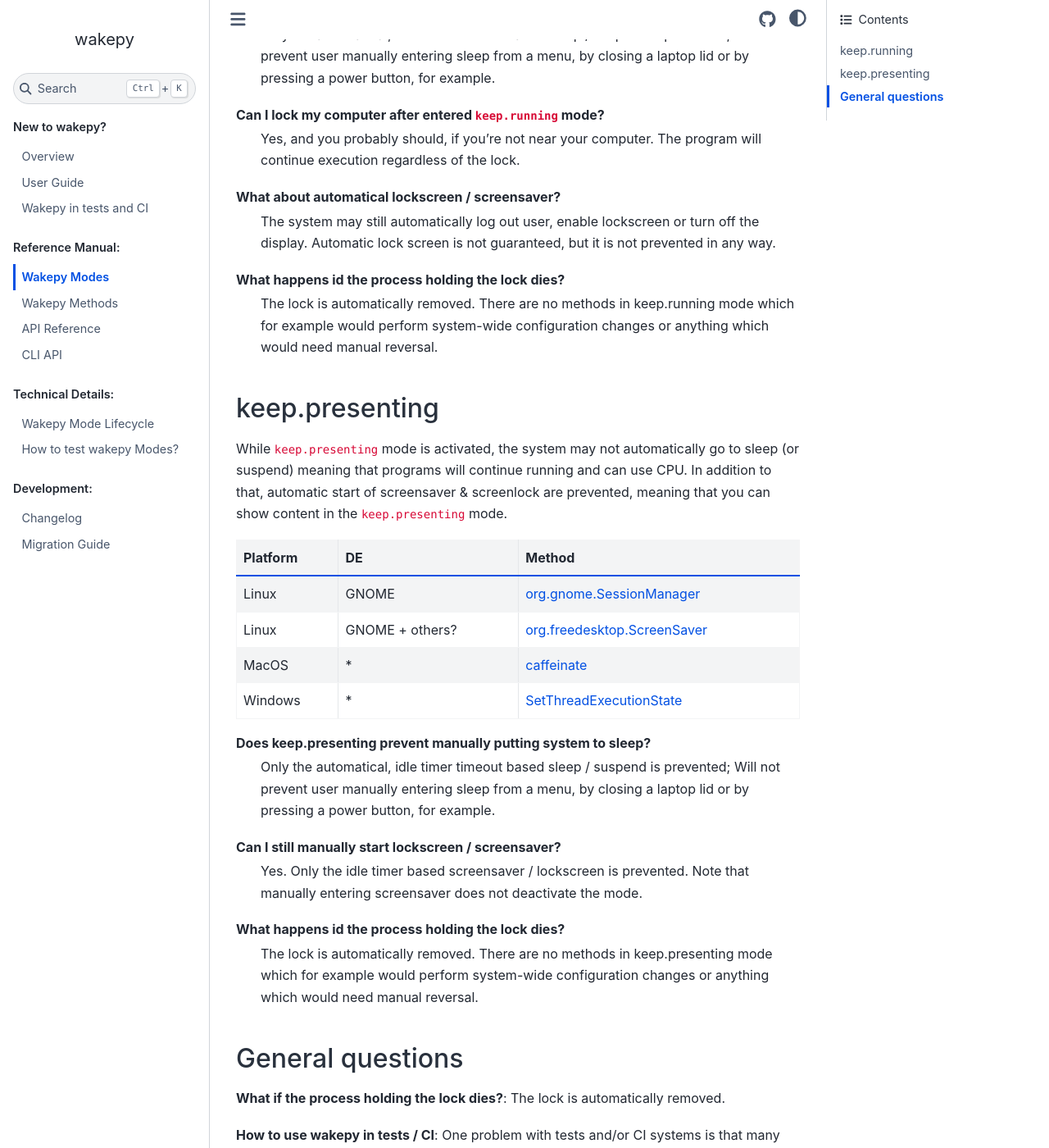
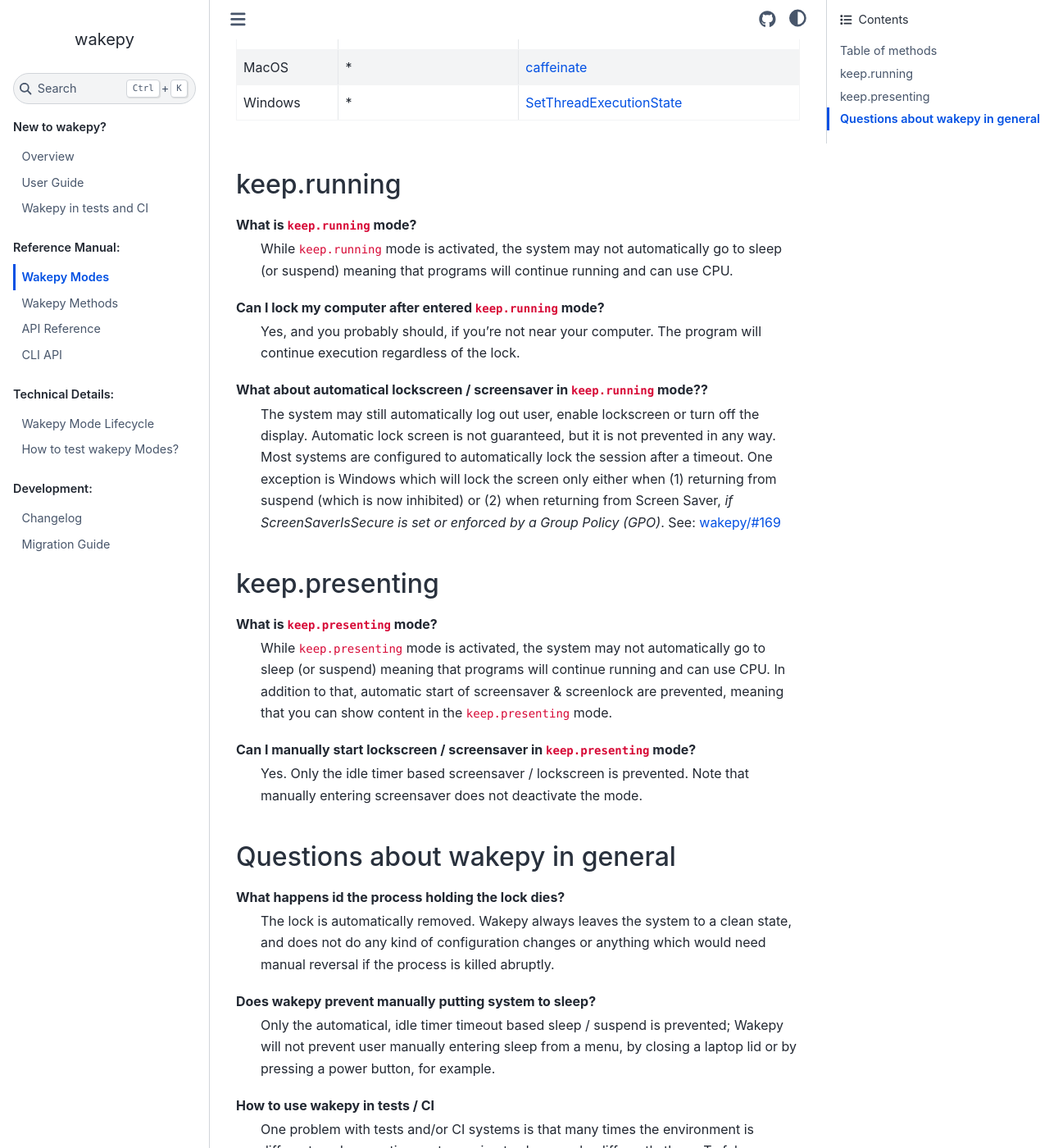
Before and after one commit to fohrloop/wakepy, a Sphinx documentation site: the page built from docs/source/modes.md, in a window 1280 px wide and 1400 px high, scrolled down 1055 px. Shown: the whole window at 82% size. Built offline with Sphinx 7.4.7 and the Sphinx Book theme 1.1.4, drawn with Linux system fonts in a browser that asks for light colours; the version number could not be read and is left out; some of the changed text lies outside the part shown.

Commit message:
refactor Modes page

````diff
--- a/docs/source/modes.md
+++ b/docs/source/modes.md
@@ -16,12 +16,7 @@
 ```
 
 
-(keep-running-mode)=
-## keep.running
-
-While `keep.running` mode is activated, the system may not automatically go to sleep (or
-suspend) meaning that programs will continue running and can use CPU.
-
+## Table of methods
 
 | Platform | DE    | Method                                                             |
 | -------- | ----- | ------------------------------------------------------------------ |
@@ -30,33 +25,9 @@
 | Windows  | *     | [SetThreadExecutionState](#windows-stes)              |
 
 
-Does keep.running prevent manually putting system to sleep?
-: Only the  automatical, idle timer timeout based sleep / suspend is prevented; Will not
-prevent user manually entering sleep from a menu, by closing a laptop lid or by pressing
-a power button, for example.
-
-Can I lock my computer after entered `keep.running` mode?
-: Yes, and you probably should, if you're not near your computer. The program will
-continue execution regardless of the lock.
-
-What about automatical lockscreen / screensaver?
-: The system may still automatically log out user, enable lockscreen or turn off the
-display. Automatic lock screen is not guaranteed, but it is  not prevented in any way.
-
-What happens id the process holding the lock dies?
-: The lock is automatically removed. There are no methods in keep.running mode which for
-example would perform system-wide configuration changes or anything which would need
-manual reversal.
 
 
 
-(keep-presenting-mode)=
-## keep.presenting
-
-While `keep.presenting` mode is activated, the system may not automatically go to sleep (or
-suspend) meaning that programs will continue running and can use CPU. In addition to
-that, automatic start of screensaver & screenlock are prevented, meaning that you can
-show content in the `keep.presenting` mode.
 
 
 | Platform | DE              | Method                                                                      |
@@ -66,23 +37,47 @@
 | MacOS    | *               | [caffeinate](#macos-caffeinate)                             |
 | Windows  | *               | [SetThreadExecutionState](#windows-stes)                    |
 
-Does keep.presenting prevent manually putting system to sleep?
-: Only the  automatical, idle timer timeout based sleep / suspend is prevented; Will not
-prevent user manually entering sleep from a menu, by closing a laptop lid or by pressing
-a power button, for example.
 
-Can I still manually start lockscreen / screensaver?
+
+(keep-running-mode)=
+## keep.running
+
+What is `keep.running` mode?
+: While `keep.running` mode is activated, the system may not automatically go to sleep (or suspend) meaning that programs will continue running and can use CPU.
+
+
+Can I lock my computer after entered `keep.running` mode?
+: Yes, and you probably should, if you're not near your computer. The program will
+continue execution regardless of the lock.
+
+What about automatical lockscreen / screensaver in `keep.running` mode??
+: The system may still automatically log out user, enable lockscreen or turn off the
+display. Automatic lock screen is not guaranteed, but it is  not prevented in any way. Most systems are configured to automatically lock the session after a timeout. One exception is Windows which will lock the screen only either when (1) returning from suspend (which is now inhibited) or (2) when returning from Screen Saver, *if ScreenSaverIsSecure is set or enforced by a Group Policy (GPO)*.  See: [wakepy/#169](https://github.com/fohrloop/wakepy/issues/169)
+
+(keep-presenting-mode)=
+## keep.presenting
+
+What is `keep.presenting` mode?
+: While `keep.presenting` mode is activated, the system may not automatically go to sleep (or
+suspend) meaning that programs will continue running and can use CPU. In addition to
+that, automatic start of screensaver & screenlock are prevented, meaning that you can
+show content in the `keep.presenting` mode.
+
+Can I manually start lockscreen / screensaver in `keep.presenting` mode?
 : Yes. Only the idle timer based screensaver / lockscreen is prevented. Note that
 manually entering screensaver does not deactivate the mode.
 
 
+
+## Questions about wakepy in general
+
 What happens id the process holding the lock dies?
-: The lock is automatically removed. There are no methods in keep.presenting mode which for
-example would perform system-wide configuration changes or anything which would need
-manual reversal.
+: The lock is automatically removed. Wakepy always leaves the system to a clean state, and does not do any kind of configuration changes or anything which would need manual reversal if the process is killed abruptly.
 
 
-## General questions
-**What if the process holding the lock dies?**: The lock is automatically removed.
+Does wakepy prevent manually putting system to sleep?
+: Only the  automatical, idle timer timeout based sleep / suspend is prevented; Wakepy will not prevent user manually entering sleep from a menu, by closing a laptop lid or by pressing a power button, for example.
 
-**How to use wakepy in tests / CI**: One problem with tests and/or CI systems is that many times the environment is different, and preventing system going to sleep works differently there. To fake a successful inhibit lock in tests, you may set an environment variable: [`WAKEPY_FAKE_SUCCESS`](#WAKEPY_FAKE_SUCCESS) to a truthy value like `1`.
+
+How to use wakepy in tests / CI
+: One problem with tests and/or CI systems is that many times the environment is different, and preventing system going to sleep works differently there. To fake a successful inhibit lock in tests, you may set an environment variable: [`WAKEPY_FAKE_SUCCESS`](#WAKEPY_FAKE_SUCCESS) to a truthy value like `1`.
````
